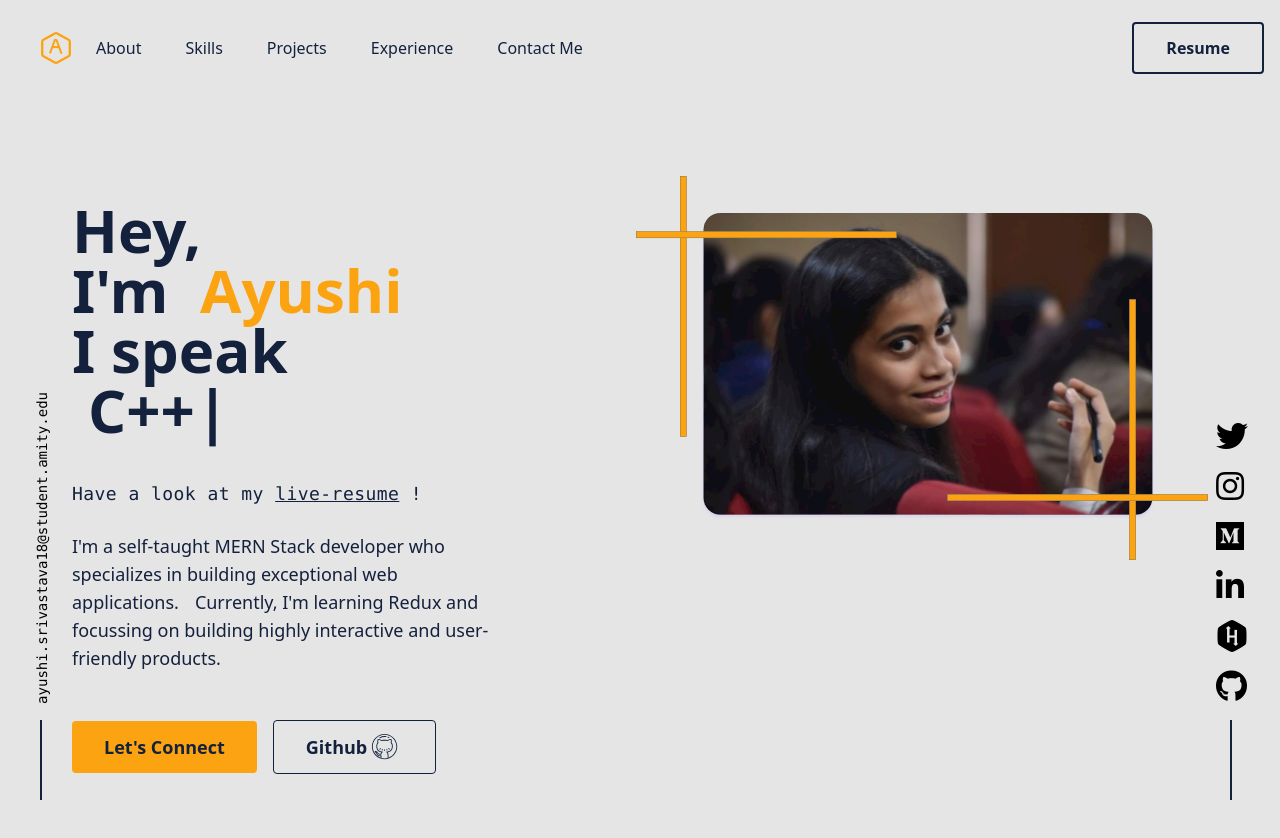
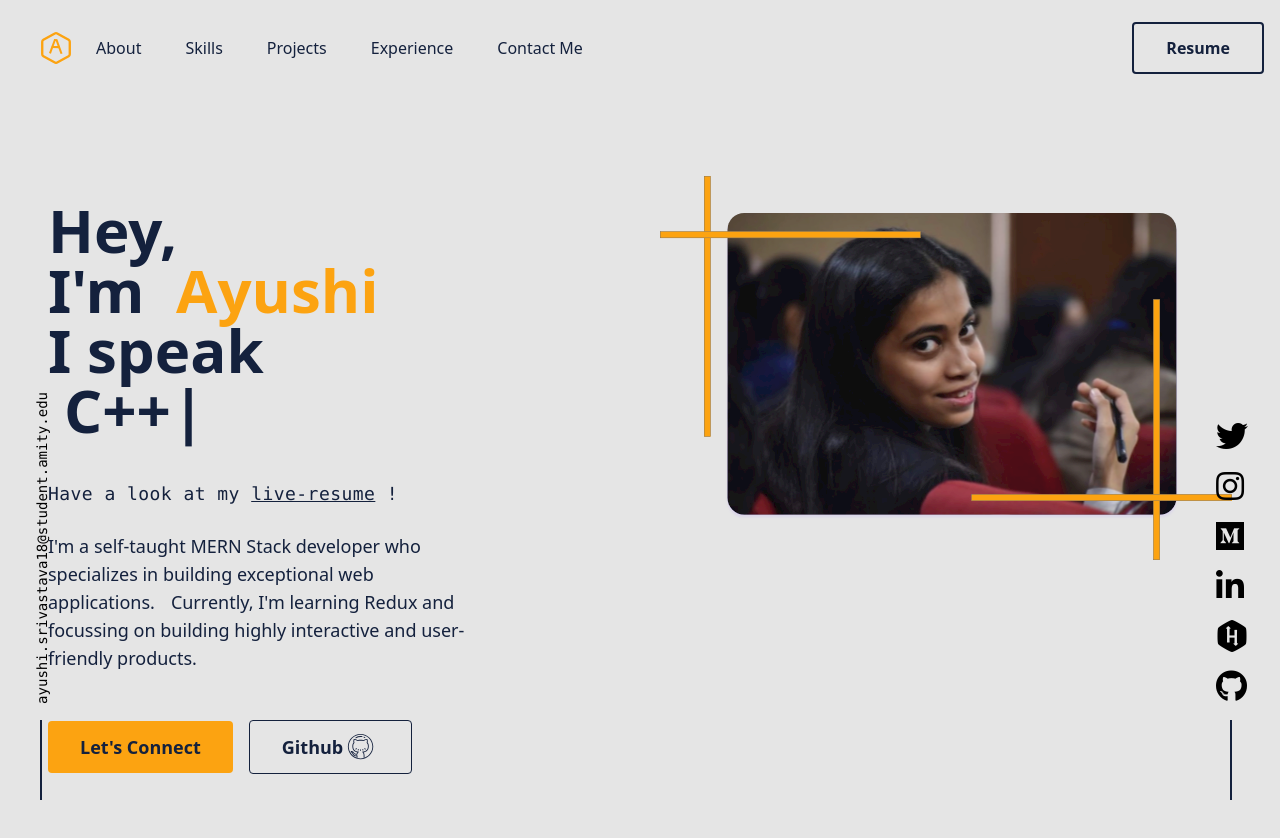
Before and after one commit to srivastavayushi/portfolio-version-1.0, a React (Create React App) app: page /home in a window 1280 px wide. Shown: the top 838 px of the page. Built offline with nearby package versions, Linux system fonts and the light colour scheme.

Commit message:
style : reduce padding

```diff
--- a/src/components/home.js
+++ b/src/components/home.js
@@ -8,7 +8,7 @@
   return (
     <div id="home">
       <section className="text-basic-blue pt-20 ">
-        <div className="container mx-auto flex flex-col justify-center p-12 sm:py-12 lg:py-24 lg:flex-row lg:justify-between ">
+        <div className="container mx-auto flex flex-col justify-center p-6 sm:py-12 lg:py-24 lg:flex-row lg:justify-between ">
           <div className="flex flex-col justify-center p-6 text-center rounded-sm lg:max-w-md xl:max-w-lg lg:text-left">
             <motion.h1
               className="text-5xl font-bold leading-none sm:text-6xl "
```
